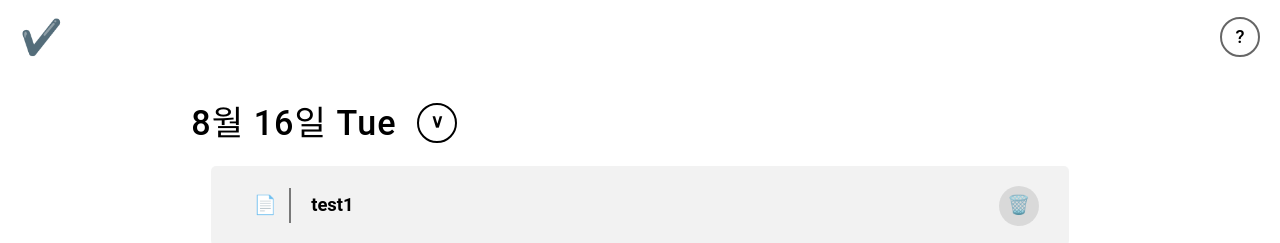
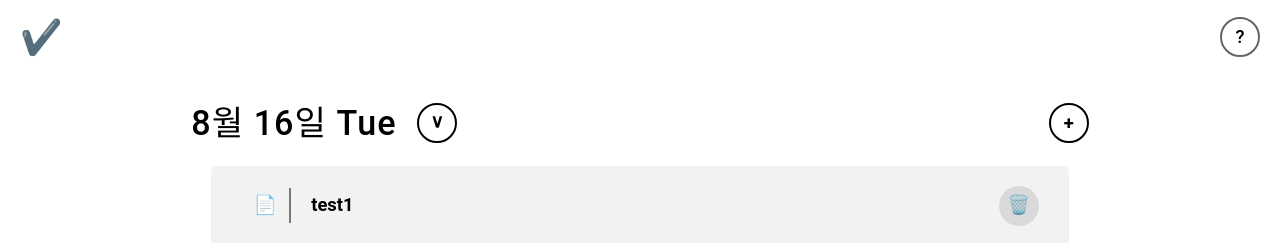
Before and after one commit to joepasss/todo, a React (Create React App) app: page / in a window 1280 px wide. Shown: the top 243 px of the page. Built offline with nearby package versions, Linux system fonts and the light colour scheme.

Commit message:
edit TodoList components

```diff
--- a/src/pages/Home.tsx
+++ b/src/pages/Home.tsx
@@ -1,4 +1,4 @@
-import { useEffect, useState } from 'react';
+import { useState } from 'react';
 import { Header } from '../sections/header/Header';
 import { TodoList } from '../sections/todoList/TodoList';
 import './home.scss';
--- a/src/sections/todoList/TodoList.tsx
+++ b/src/sections/todoList/TodoList.tsx
@@ -20,19 +20,25 @@ export const TodoList: FC<Props> = ({ todoList, deleteFunction }) => {
   return (
     <section className='todolist'>
       <div className='todolist__header'>
-        <h2 className='todolist__header--title'>
+        <div className='todolist__header--contents'>
+          <h2 className='todolist__header--contents__title'>
             {today.getMonth() + 1}월 {today.getDate()}일 {days[today.getDay()]}
           </h2>
           <h3
             className={
               isCalendarOpen
-              ? 'todolist__header--trailler active'
-              : 'todolist__header--trailler'
+                ? 'todolist__header--contents__trailler active'
+                : 'todolist__header--contents__trailler'
             }
             onClick={() => setIsCalendarOpen(!isCalendarOpen)}
           >
             &and;
           </h3>
+        </div>
+
+        <div className='todolist__header--trailler'>
+          <h3 className='todolist__header--trailler__addbtn'>+</h3>
+        </div>
       </div>
       {todoList.length === 0 ? (
         <div className='todolist__empty'>
--- a/src/sections/todoList/_todoList.scss
+++ b/src/sections/todoList/_todoList.scss
@@ -6,14 +6,19 @@
   &__header {
     display: flex;
     align-items: center;
+    justify-content: space-between;
+
+    &--contents {
+      display: flex;
+      align-items: center;
 
       gap: 2rem;
 
-    &--title {
+      &__title {
         @extend %sec-heading;
       }
 
-    &--trailler {
+      &__trailler {
         display: flex;
         align-items: center;
         justify-content: center;
@@ -30,8 +35,33 @@
         transform: rotate(0.5turn);
       }
 
-    &--trailler.active {
+      &__trailler.active {
         transform: rotate(0turn);
+      }
+    }
+
+    &--trailler {
+      &__addbtn {
+        display: flex;
+        align-items: center;
+        justify-content: center;
+        cursor: pointer;
+
+        font-size: font-size(small);
+        font-weight: font-weight(bold);
+
+        border: solid 0.2rem black;
+        border-radius: 50%;
+        width: 4rem;
+        aspect-ratio: 1 / 1;
+        transition: all 0.25s cubic-bezier(1, 0, 0, 1);
+      }
+
+      &__addbtn:hover,
+      &__addbtn:active {
+        color: white;
+        background-color: black;
+      }
     }
   }
 
```
Lines whose indentation alone changed are shown as unchanged.
